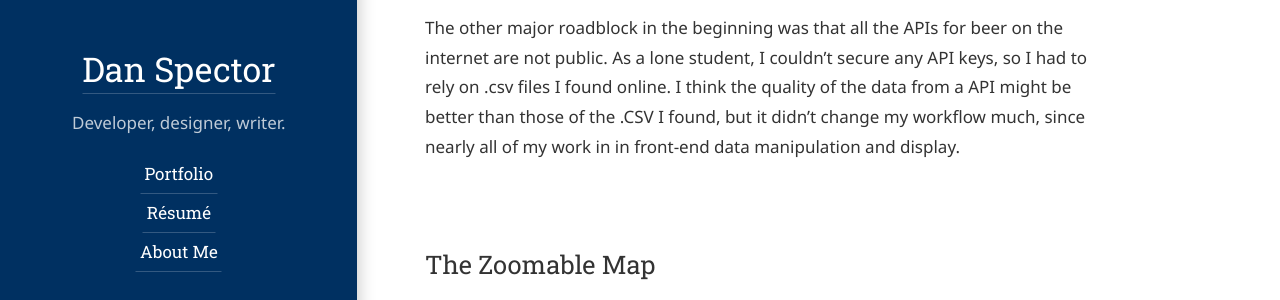
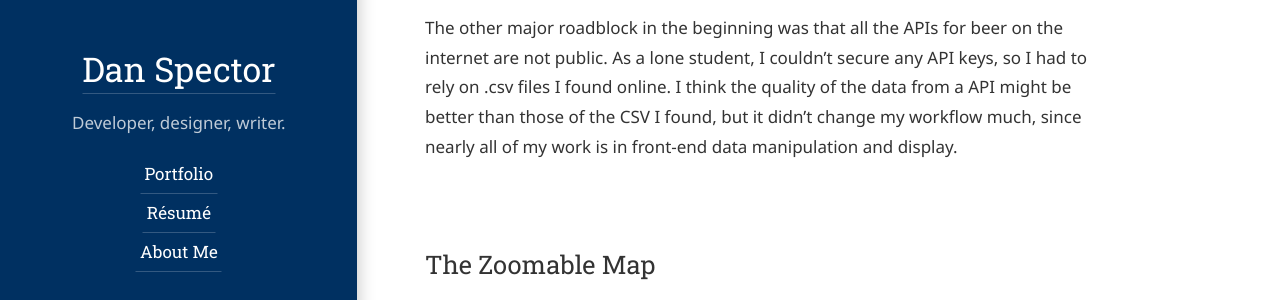
Before and after one commit to inspectordanno/inspectordanno.github.io, a Jekyll site: the page built from _projects/beer.md, in a window 1280 px wide and 900 px high, scrolled down 1243 px. Shown: the part 244-544 px from the top of the window. Built offline with Jekyll 4.4.1, drawn with Linux system fonts in a browser that asks for light colours; some web fonts are replaced.

Commit message:
fixed some grammar stuff

```diff
--- a/_projects/beer.md
+++ b/_projects/beer.md
@@ -29,7 +29,7 @@ After the user selects a state, they can select another or click the existing st
 
  At first, I wanted to implement a shopping cart experience where the user browses a selection of beers by type and then picks the ones they like. However, when I started making this project, I realized it was a lot more useful to summarize data from a top-down level. D3.js (the standard JS data viz library) is very good at making charts that can link to each other and animate data when a condition was met. As soon as I embarked on this path, I realized the power of D3.js (and gulp–dare I say raw JavaScript?) at manipulating data in the browser.
 
-The other major roadblock in the beginning was that all the APIs for beer on the internet are not public. As a lone student, I couldn’t secure any API keys, so I had to rely on .csv files I found online. I think the quality of the data from a  API might be better than those of the .CSV I found, but it didn’t change my workflow much, since nearly all of my work in in front-end data manipulation and display.
+The other major roadblock in the beginning was that all the APIs for beer on the internet are not public. As a lone student, I couldn’t secure any API keys, so I had to rely on .csv files I found online. I think the quality of the data from a  API might be better than those of the CSV I found, but it didn’t change my workflow much, since nearly all of my work is in front-end data manipulation and display.
 
 ## The Zoomable Map
 
```
Also changed, not shown: _projects/baseball.md (+3 -3 lines).
